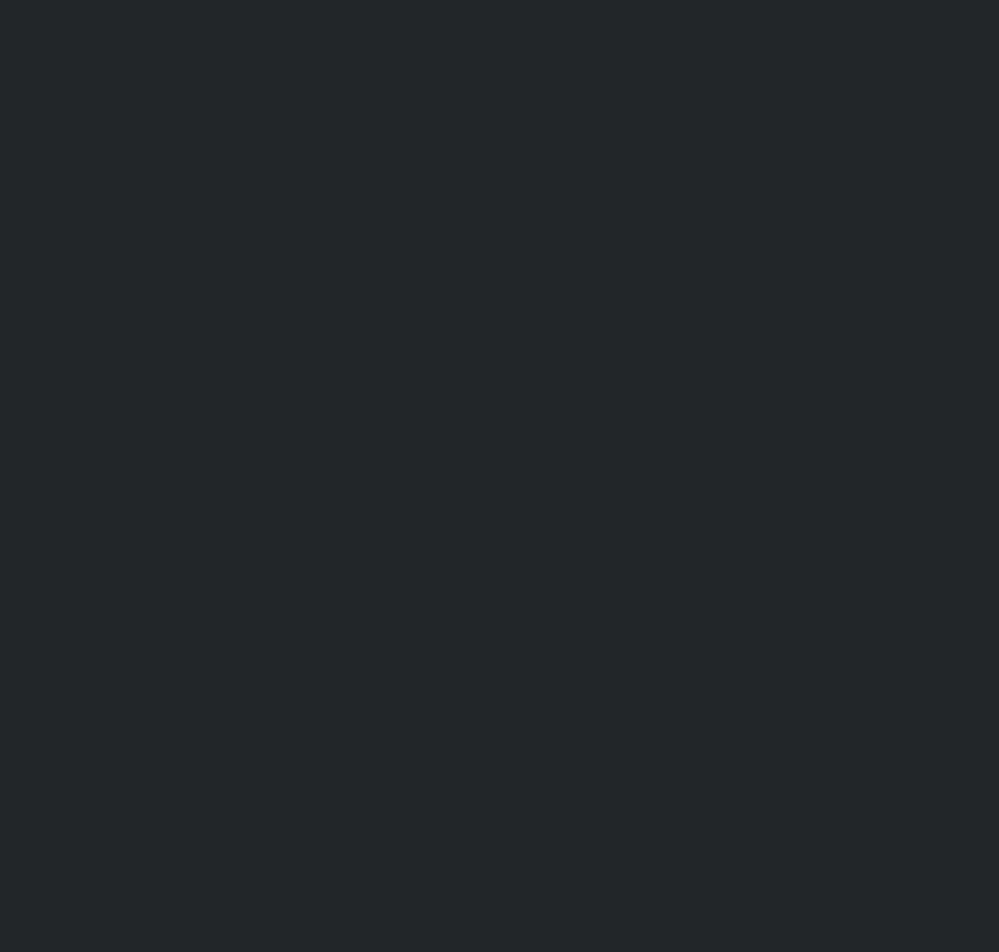
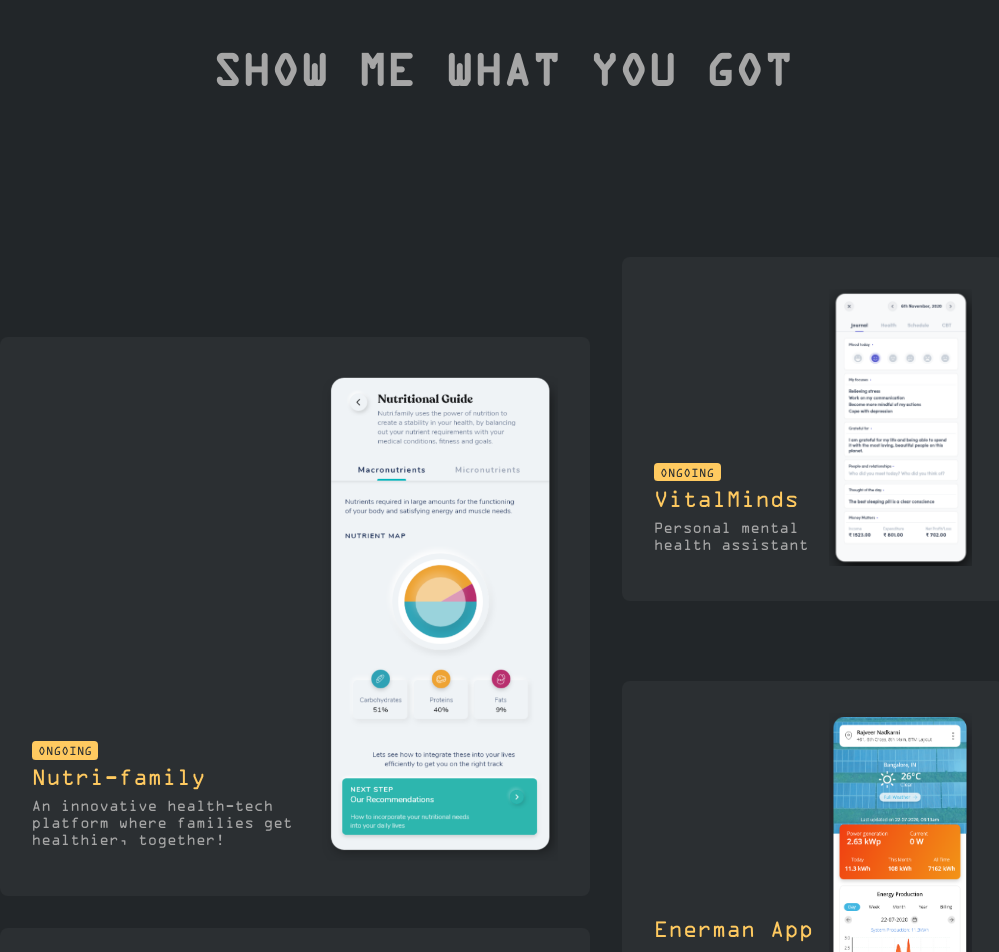
Before and after one commit to PyramidDevelopers/react-trainee, a React (Create React App) app: page / in a window 1280 px wide. Shown: the part 1700-2652 px from the top of the page, without its empty margins (138-1137 px from the left). Before the commit the page ends 1729 px from the top, so only its background shows below. Built offline with nearby package versions, Linux system fonts and the light colour scheme.

Commit message:
Add Showcase Work Component

```diff
--- a/src/App.js
+++ b/src/App.js
@@ -2,6 +2,7 @@ import "./App.css";
 import Header from "./components/Header/Header";
 import About from "./components/About/About";
 import What from "./components/What/What";
+import ShowcaseWork from "./components/ShowcaseWork/ShowcaseWork";
 
 function App() {
   return (
@@ -9,6 +10,7 @@ function App() {
       <Header />
       <About />
       <What />
+      <ShowcaseWork />
     </div>
   );
 }
--- /dev/null
+++ b/src/components/ShowcaseWork/ShowcaseWork.css
@@ -0,0 +1,48 @@
+.showcase-container {
+  width: 90%;
+  margin: 0 auto;
+  margin-top: 3em;
+}
+
+.showcase-title {
+  font-family: "OCRAExtended", sans-serif;
+  text-align: center;
+}
+
+@media (min-width: 650px) {
+  .showcase-work {
+    display: grid;
+    grid-template-columns: 60% 40%;
+    grid-template-areas:
+      ". secondElement"
+      "firstElement secondElement"
+      "firstElement fourthElement"
+      "thirdElement fourthElement"
+      "thirdElement fifthElement";
+  }
+
+  .showcase-title {
+    font-size: 2rem;
+    color: var(--text-grey);
+    margin-bottom: 0;
+  }
+
+  .work-num-0 {
+    grid-area: firstElement;
+  }
+  .work-num-1 {
+    grid-area: secondElement;
+    align-self: flex-end;
+  }
+  .work-num-2 {
+    grid-area: thirdElement;
+  }
+  .work-num-3 {
+    grid-area: fourthElement;
+    align-self: center;
+  }
+  .work-num-4 {
+    grid-area: fifthElement;
+    align-self: flex-start;
+  }
+}
--- /dev/null
+++ b/src/components/ShowcaseWork/ShowcaseWork.js
@@ -0,0 +1,68 @@
+import React from "react";
+import "./ShowcaseWork.css";
+import Work from "./Work";
+import NutrifamilyImage from "../../assets/nutri-family.png";
+import VitalmindsImage from "../../assets/vital-minds.png";
+import NearvibeImage from "../../assets/near-vibe.png";
+import EnermanImage from "../../assets/enerman-app.png";
+import TakeyourTripImage from "../../assets/take-your-trip.png";
+
+function ShowcaseWork() {
+  const worksArray = [
+    {
+      title: "Nutri-family",
+      ongoing: true,
+      description: `An innovative health-tech platform \n where families get healthier, together!`,
+      image: NutrifamilyImage,
+    },
+    {
+      title: "VitalMinds",
+      ongoing: true,
+      description: `Personal mental health assistant`,
+      image: VitalmindsImage,
+    },
+    {
+      title: "NearVibe",
+      ongoing: true,
+      description: `A platform to share, react & discover how people are      feeling in your area`,
+      image: NearvibeImage,
+    },
+    {
+      title: "Enerman App",
+      ongoing: false,
+      description: `Solar Panel information dashboard`,
+      image: EnermanImage,
+    },
+    {
+      title: "TakeYourTrip",
+      ongoing: false,
+      description: `A travel booking app `,
+      image: TakeyourTripImage,
+    },
+  ];
+  const worksDisplay = worksArray.map((work, workIdx) => {
+    return (
+      <div className={`work-num-${workIdx}`}>
+        <Work
+          key={workIdx}
+          workStatusOngoing={work.ongoing}
+          workTitle={work.title}
+          workDescription={work.description}
+          workImage={work.image}
+        />
+      </div>
+    );
+  });
+  return (
+    <div className="container center">
+      <div className="showcase-container">
+        <div className="showcase-title">
+          <h2>SHOW ME WHAT YOU GOT</h2>
+        </div>
+        <div className="showcase-work">{worksDisplay}</div>
+      </div>
+    </div>
+  );
+}
+
+export default ShowcaseWork;
--- /dev/null
+++ b/src/components/ShowcaseWork/Work.css
@@ -0,0 +1,61 @@
+.work-container {
+  display: grid;
+  grid-template-columns: 55% 45%;
+  grid-template-rows: 1fr;
+  font-family: "OCRAExtended", sans-serif;
+}
+
+.work-background {
+  background-color: var(--grey);
+  margin: 1em;
+  padding: 1em;
+  border-radius: 0.5em;
+}
+
+.work-info {
+  align-self: flex-end;
+}
+
+.work-image {
+  align-self: center;
+}
+
+.work-status {
+  display: inline-block;
+  font-size: 0.6rem;
+  background-color: var(--orange);
+  color: var(--grey);
+  border-radius: 0.3em;
+  padding: 0.2em 0.5em;
+  margin: 0;
+}
+
+.work-title {
+  font-size: 0.9rem;
+  margin-top: 0.2em;
+  margin-bottom: 0.1em;
+}
+
+.work-desc {
+  font-size: 0.6rem;
+  color: var(--text-grey);
+  margin-top: 0.5em;
+}
+
+@media (min-width: 650px) {
+  .work-container {
+    padding: 2em;
+  }
+
+  .work-status {
+    font-size: 0.8rem;
+  }
+
+  .work-title {
+    font-size: 1.5rem;
+  }
+
+  .work-desc {
+    font-size: 1rem;
+  }
+}
--- /dev/null
+++ b/src/components/ShowcaseWork/Work.js
@@ -0,0 +1,20 @@
+import React from "react";
+import "./Work.css";
+
+function Work(props) {
+  const { workStatusOngoing, workTitle, workDescription, workImage } = props;
+  return (
+    <div className="work-container work-background">
+      <div className="work-info">
+        {workStatusOngoing ? <span className="work-status">ONGOING</span> : ""}
+        <p className="work-title">{workTitle}</p>
+        <p className="work-desc">{workDescription}</p>
+      </div>
+      <div className="work-image">
+        <img src={workImage} alt={`Show Casing work ${workTitle}`} />
+      </div>
+    </div>
+  );
+}
+
+export default Work;
```
